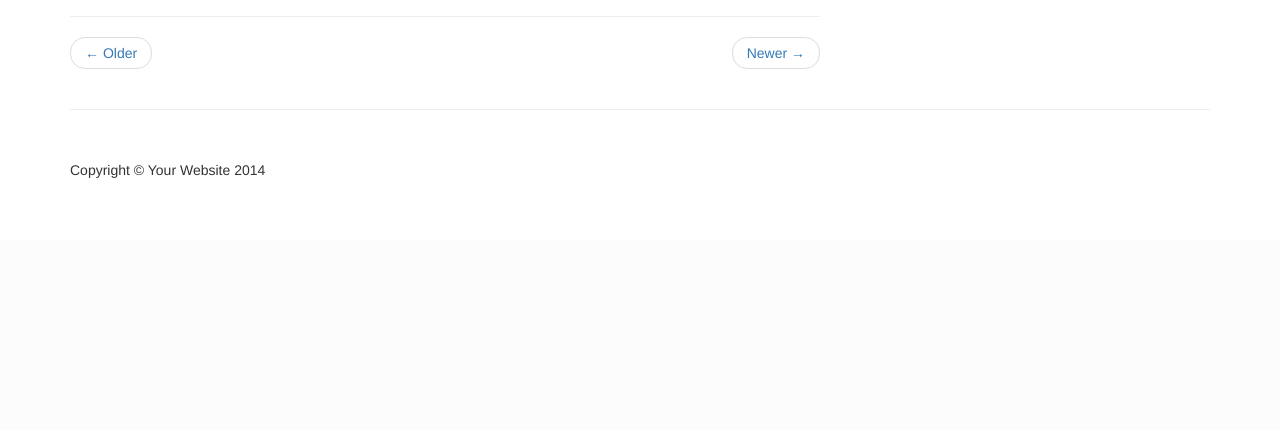
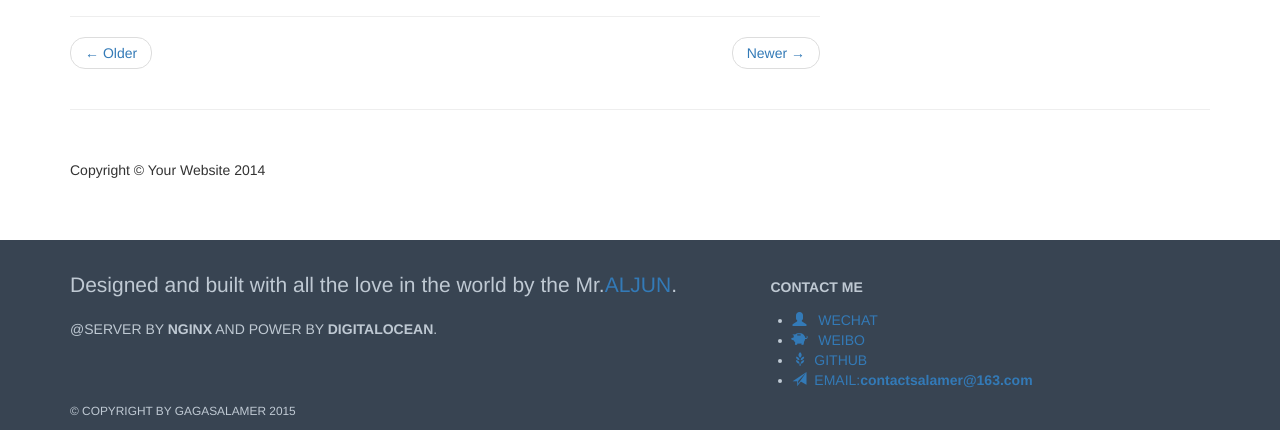
Before and after one commit to sunwk/my_blog, a Flask app: page / in a window 1280 px wide. Shown: the part 1891-2321 px from the top of the page. Before the commit the page ends 2069 px from the top, so only its background shows below. Run offline with Flask 2, Linux system fonts and the light colour scheme; grey boxes labelled with a size stand in for pictures from a placeholder-image service; some libraries are stand-ins or nearby versions.

Commit message:
把页面稍微美化了一点

```diff
--- a/templates/aboutme.html
+++ b/templates/aboutme.html
@@ -83,8 +83,9 @@
         </div>
         <!-- /.container -->
     </nav>
-<br>
-<br>
+    <br>
+    <br>
+    <br>
     <div class="container">
     <div class="row">
         <div class="col-md-12">
--- a/templates/index.html
+++ b/templates/index.html
@@ -10,6 +10,7 @@
     <meta name="author" content="">
 
     <title>My Blog</title>
+    <link rel="stylesheet" type="text/css" href="/static/css/blogcss2.css">
 
     <!-- Bootstrap Core CSS -->
     <link href="../static/css/bootstrap.min.css" rel="stylesheet">
@@ -23,6 +24,7 @@
         <script src="https://oss.maxcdn.com/libs/html5shiv/3.7.0/html5shiv.js"></script>
         <script src="https://oss.maxcdn.com/libs/respond.js/1.4.2/respond.min.js"></script>
     <![endif]-->
+
 
 </head>
 
@@ -71,6 +73,7 @@
 
     <!-- Page Content -->
         <div class="container">
+            <article class="article the-font">
 
             <div class="row">
 
@@ -216,8 +219,41 @@
             </div>
             <!-- /.row -->
         </footer>
+    </article>
+    </div>
 
+    <div style="background:#384452 none repeat scroll 0% 0%;color:#BFC9D3">
+    <div class="container">
+        <div class="row" style="padding-top:30px;">
+            <div class="col-md-7">
+                <p class="lead"> Designed and built with all the love in the world by the Mr.<a href="/">ALJUN</a>.</p>
+                <p>@SERVER BY <strong>NGINX</strong> AND POWER BY <strong>DIGITALOCEAN</strong>.</p>
+
+            </div>
+            <div class="col-md-5">
+                <div>
+                    <h5 style="margin-bottom:15px;margin-left:18px;"><strong>CONTACT ME</strong></h5>
+                    <ul>
+                        <li><a href="#"><span class="glyphicon glyphicon-user" aria-hidden="true"></span> &nbsp
+                            WECHAT</a></li>
+                        <li><a href="http://weibo.com/2277966967/profile"><span class="glyphicon glyphicon-piggy-bank"
+                                                                                aria-hidden="true"></span> &nbsp WEIBO
+                        </li>
+                        <li><a href="https://github.com/salamer"><span class="glyphicon glyphicon-grain"
+                                                                       aria-hidden="true"></span>&nbsp GITHUB</a></li>
+                        <li><a href="#"><span class=" glyphicon glyphicon-send" aria-hidden="true"></span>&nbsp
+                            EMAIL:<strong>contactsalamer@163.com</strong></a></li>
+                    </ul>
+                </div>
+            </div>
+            <div class="col-md-12">
+                <p>
+                    <small>© COPYRIGHT BY GAGASALAMER 2015</small>
+                </p>
+            </div>
+        </div>
     </div>
+</div>
     <!-- /.container -->
 
     <!-- jQuery -->
```
